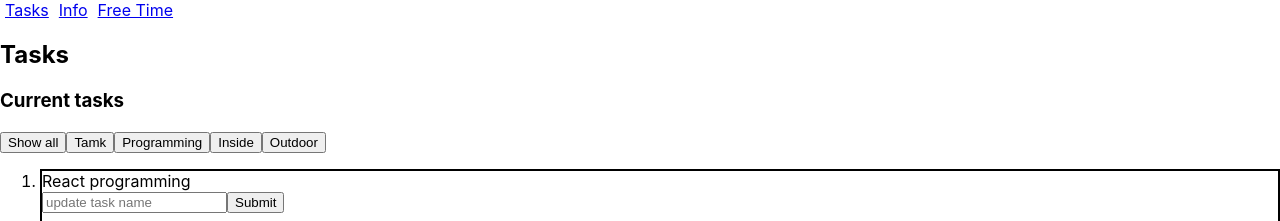
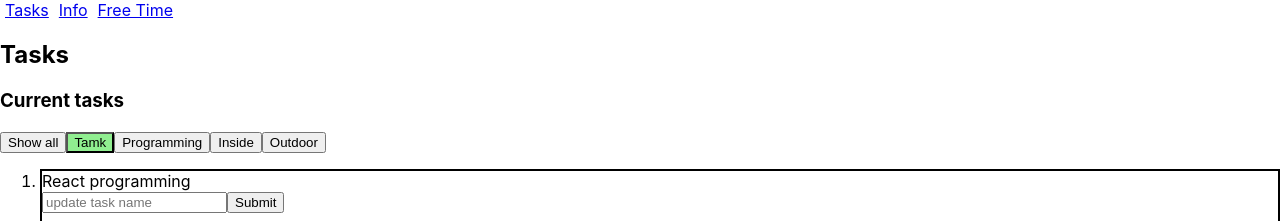
Before and after one commit to tune-ever/react-harjoitustyo-syksy-2022-tamk, a React (Create React App) app: page / in a window 1280 px wide. Both pictures are taken after a click on the button "Tamk". Shown: the top 221 px of the page. Built offline with nearby package versions, Linux system fonts and the light colour scheme; data requests are answered from the project's data file.

Commit message:
Render filter buttons for user: one button for each different context. Buttons call parent element's functions to update the filter state.

```diff
--- a/src/components/FilterElement.js
+++ b/src/components/FilterElement.js
@@ -3,21 +3,36 @@ const FilterElement = props => {
 
   // Contexts array from tasks prop:
   const contextArray = [];
-  // For loops with duplicate chek:
+  // Here we find all the necessary filter buttons:
   props.tasks.forEach(task => {
     task.contexts.forEach(context => {
       if (!contextArray.includes(context)) contextArray.push(context);
     });
   });
 
+  // Render the buttons: also include a show all button: clears all filters:
   return (
     <section>
       <button onClick={() => props.clearFilters()}>Show all</button>
-      {contextArray.map(context => (
-        <button onClick={() => props.handleFilterClick(context)} key={context}>
-          {context}
-        </button>
-      ))}
+      {contextArray.map(context =>
+        // if filter is active now, change style to green:
+        filters.includes(context) ? (
+          <button
+            style={{ backgroundColor: "lightGreen" }}
+            onClick={() => props.handleFilterClick(context)}
+            key={context}
+          >
+            {context}
+          </button>
+        ) : (
+          <button
+            onClick={() => props.handleFilterClick(context)}
+            key={context}
+          >
+            {context}
+          </button>
+        )
+      )}
     </section>
   );
 };
```
